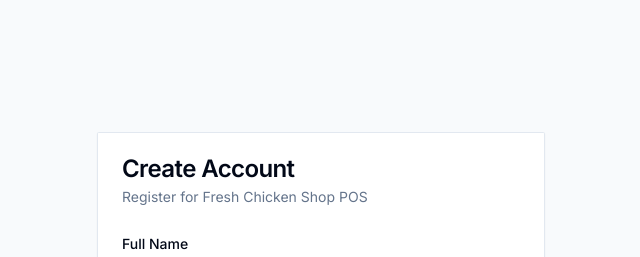
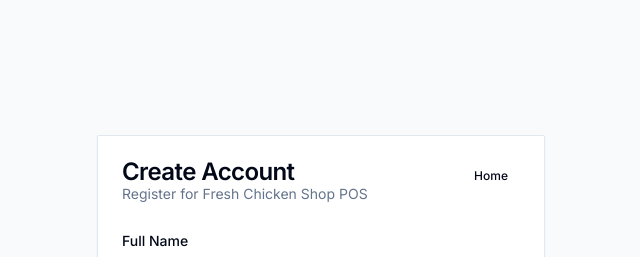
Before and after one commit to cornolio1975/spfreshchickenshop01, a Next.js app: page /signup in a window 1280 px wide. Shown: the top 257 px of the page, without its empty margins (319-959 px from the left). Built offline with nearby package versions, Linux system fonts and the light colour scheme; no server answers.

Commit message:
Add Home button to Signup page

```diff
--- a/src/app/signup/page.tsx
+++ b/src/app/signup/page.tsx
@@ -71,8 +71,15 @@
         <div className="flex items-center justify-center min-h-screen bg-slate-50 dark:bg-slate-900">
             <Card className="w-full max-w-md">
                 <CardHeader>
-                    <CardTitle>Create Account</CardTitle>
-                    <CardDescription>Register for Fresh Chicken Shop POS</CardDescription>
+                    <div className="flex justify-between items-start">
+                        <div>
+                            <CardTitle>Create Account</CardTitle>
+                            <CardDescription>Register for Fresh Chicken Shop POS</CardDescription>
+                        </div>
+                        <Button variant="ghost" size="sm" onClick={() => router.push('/')}>
+                            Home
+                        </Button>
+                    </div>
                 </CardHeader>
                 <CardContent>
                     <form onSubmit={handleSignup} className="space-y-4">
```
